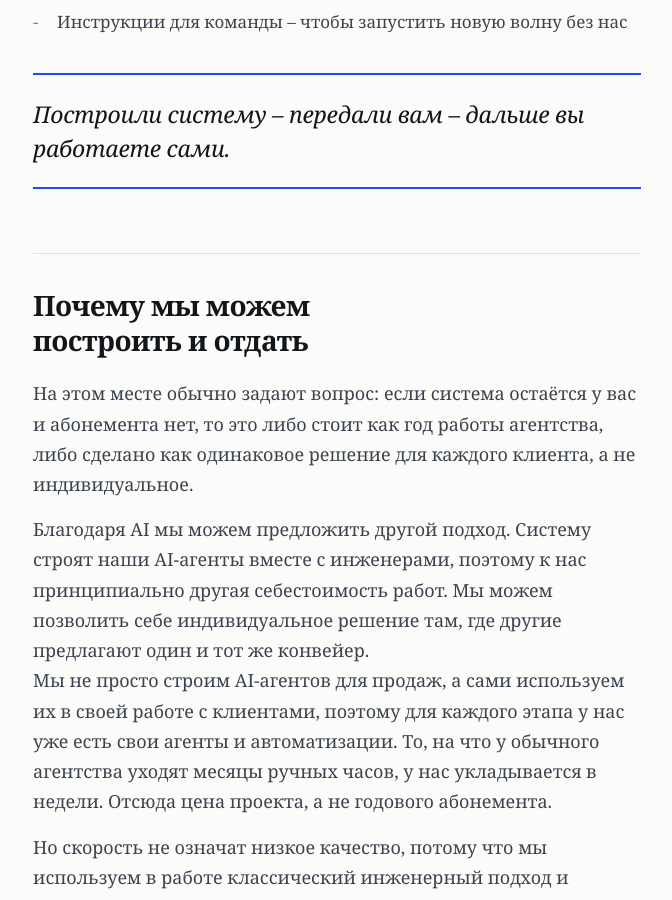
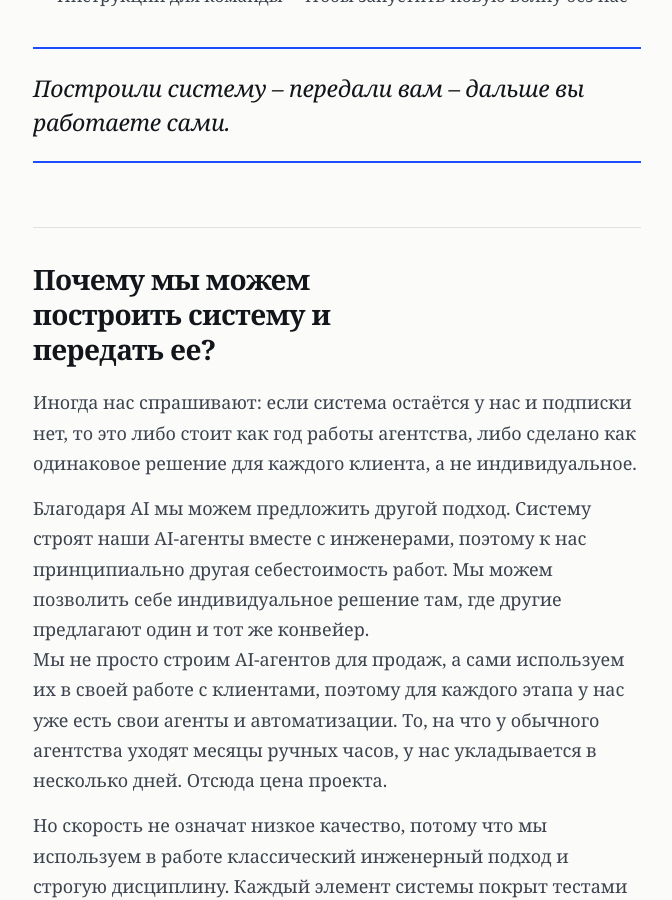
Before and after one commit to rbpp3042/my_notes, a Jekyll site: the page bluetape-crm/index.html, which Jekyll copies as it is, in a window 1280 px wide and 900 px high, scrolled down 4539 px. Shown: the whole window, without its empty margins (303-975 px from the left). Built offline with Jekyll 4.4.1, drawn with Linux system fonts in a browser that asks for light colours; some of the changed text lies outside the part shown.

Commit message:
bluetape-crm: синхронизация с последними правками канваса
Убран закрывающий блок про агента-исполнителя, обновлена формулировка раздела про экономику.

```diff
--- a/bluetape-crm/index.html
+++ b/bluetape-crm/index.html
@@ -135,7 +135,7 @@
     <div class="d-q">Раньше на подготовку базы до первой отправки уходило <b>4–6 недель</b>. Сейчас повторные продажи можно начать уже&nbsp;<b>через неделю</b></div>
     <div class="d-example">
       <div class="lab">Пример</div>
-      <p>На одном проекте выгрузка по дате создания сделки теряла больше половины истории: проход по дате изменения дал <strong>3 463 сделки дополнительно к 2 682</strong>. Дьявол в данных, а не в модели – на неполной выгрузке сегменты вышли бы просто неверными, и никакой текст рассылки этого бы не спас.</p>
+      <p>На одном проекте выгрузка по дате создания сделки теряла больше половины истории: проход по дате изменения дал <strong>3 463 сделки дополнительно к 2 682</strong>. На неполной выгрузке сегменты вышли бы просто неверными, и никакой текст рассылки этого бы не спас.</p>
     </div>
   </div>
 
@@ -163,9 +163,9 @@
   </div>
 
   <div class="d-sec">
-    <h2>Почему мы можем построить и отдать</h2>
-    <p>На этом месте обычно задают вопрос: если система остаётся у вас и абонемента нет, то это либо стоит как год работы агентства, либо сделано как одинаковое решение для каждого клиента, а не индивидуальное.</p>
-    <p>Благодаря AI мы можем предложить другой подход. Систему строят наши AI-агенты вместе с инженерами, поэтому к нас принципиально другая себестоимость работ. Мы можем позволить себе индивидуальное решение там, где другие предлагают один и тот же конвейер.<br>Мы не просто строим AI-агентов для продаж, а сами используем их в своей работе с клиентами, поэтому для каждого этапа у нас уже есть свои агенты и автоматизации. То, на что у обычного агентства уходят месяцы ручных часов, у нас укладывается в недели. Отсюда цена проекта, а не годового абонемента.</p>
+    <h2>Почему мы можем построить систему и передать ее?</h2>
+    <p>Иногда нас спрашивают: если система остаётся у нас и подписки нет, то это либо стоит как год работы агентства, либо сделано как одинаковое решение для каждого клиента, а не индивидуальное.</p>
+    <p>Благодаря AI мы можем предложить другой подход. Систему строят наши AI-агенты вместе с инженерами, поэтому к нас принципиально другая себестоимость работ. Мы можем позволить себе индивидуальное решение там, где другие предлагают один и тот же конвейер.<br>Мы не просто строим AI-агентов для продаж, а сами используем их в своей работе с клиентами, поэтому для каждого этапа у нас уже есть свои агенты и автоматизации. То, на что у обычного агентства уходят месяцы ручных часов, у нас укладывается в несколько дней. Отсюда цена проекта.</p>
     <p>Но скорость не означат низкое качество, потому что мы используем в работе классический инженерный подход и строгую дисциплину. Каждый элемент системы покрыт тестами и ревью, между модулями настроены жесткие границы, и на все это есть документация.<br><br><strong>Именно это позволяет нам передавать систему клиентам в пользование, а не держать на своей стороне.</strong></p>
   </div>
 
@@ -193,10 +193,10 @@
       <p><b>Открываемость выросла в 2–3 раза за 3 месяца – платформа продажи билетов, база ~15 000 покупателей</b><br><br><b>Было</b>:<br>все покупатели получали одинаковые письма об эвентах, независимо от того, что брали раньше.&nbsp;<br><br><b>Что сделали:</b><br>Сегментировали по типам событий и давности последней покупки, настроили цепочку с анонсом нового события в той же категории.&nbsp;<br><br><b>Результаты</b>:<br>Open rate вырос в среднем в 2–3 раза.<br>Рост выручки на 7% только за счёт клиентской базы (1,5 млн руб.).<br>Доля повторных покупателей выросла с 9% до 22% за три месяца.</p>
     </div>
 
-    <p class="d-sub">Агент – исполнитель, а не автор стратегии.</p>
-    <p>Он проходит базу, сводит людей из разрозненных карточек, размечает сегменты и предлагает варианты. Что из этого уйдёт в отправку, решает человек: какой сегмент трогать первым, с каким поводом, кого не трогать вообще, что считать конфликтом, где предложение уместно, а где выглядит навязчиво.</p>
-    <p>Эти решения стоят денег и отношений с клиентами – модели мы их не отдаём. Каждый прогон проверяет человек с опытом в CRM-маркетинге.</p>
-    <div class="d-q">Агент даёт масштаб. Направление задаёт опыт.</div>
+
+
+
+
   </div>
 
   <div class="d-sec">
```
